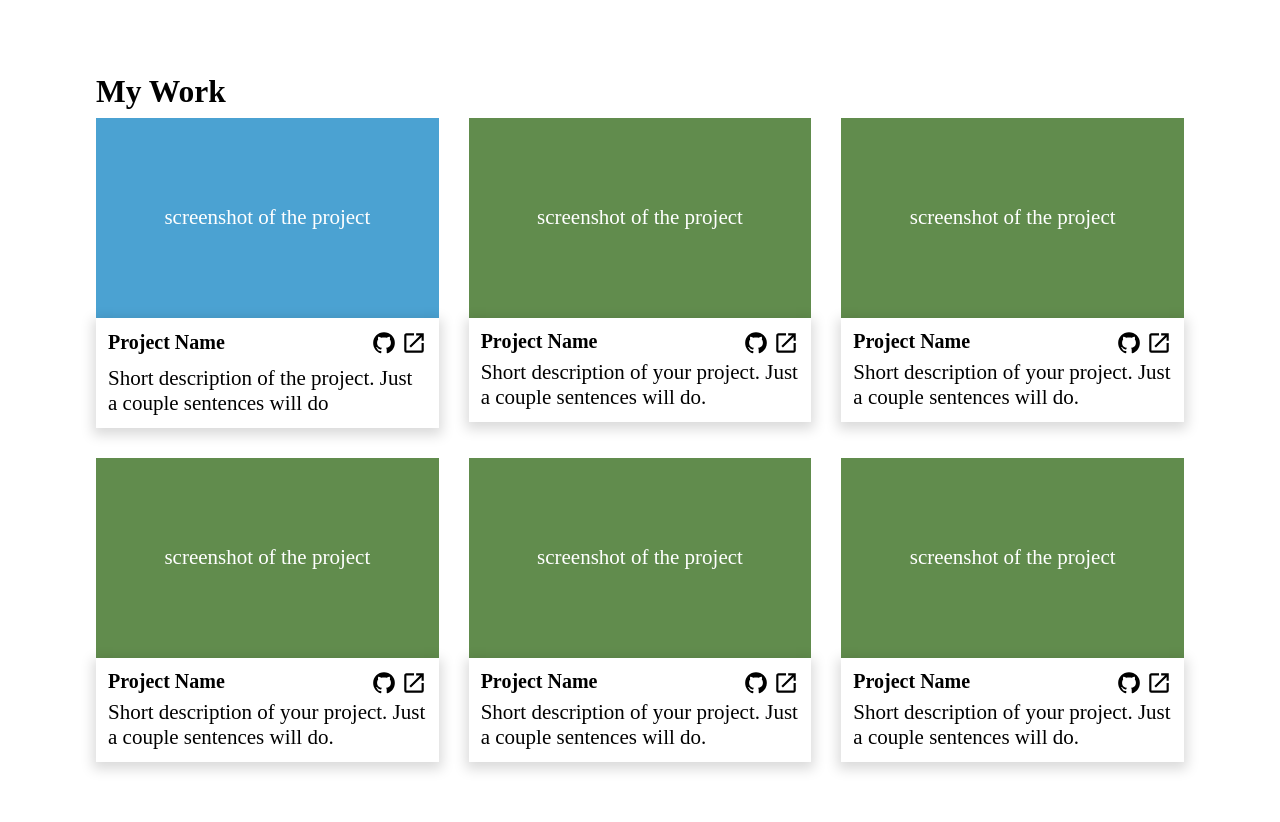
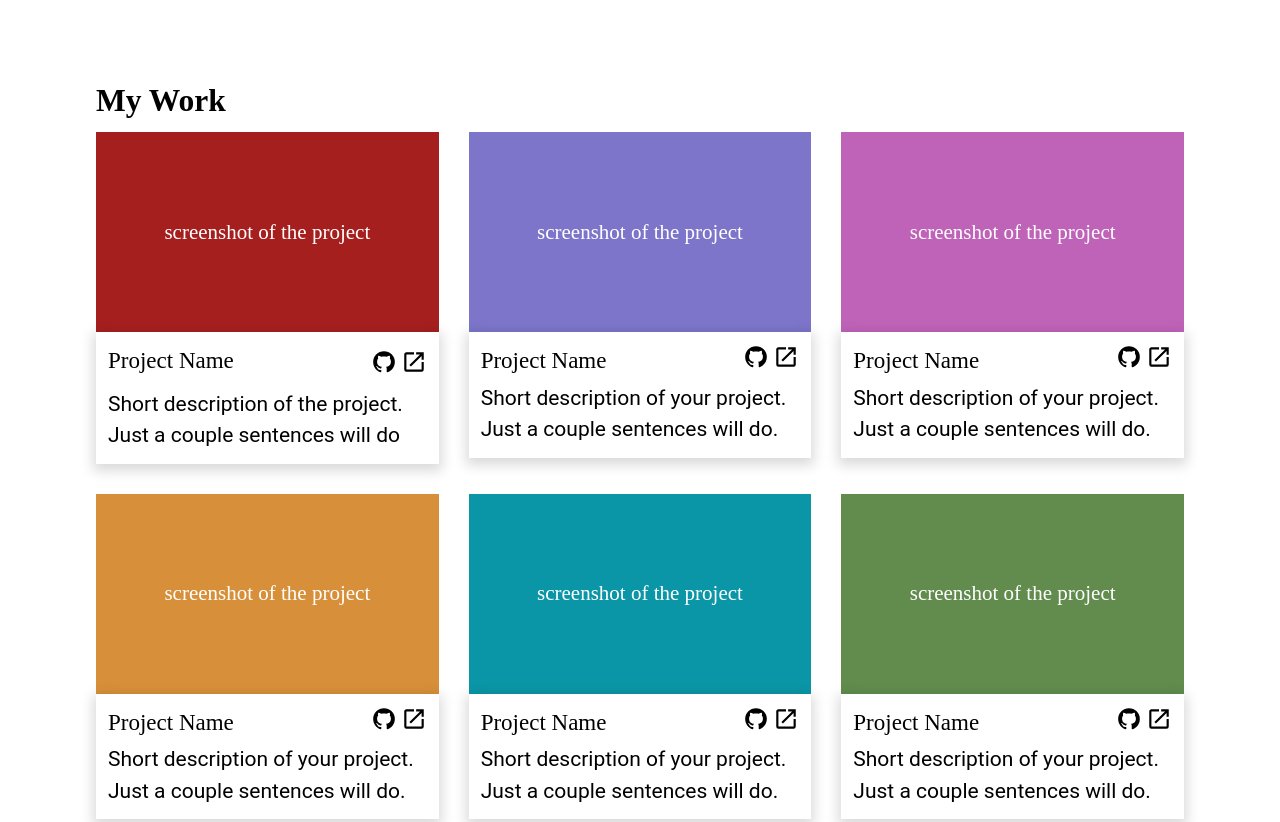
Before and after one commit to TonyFred-code/project-homepage, a plain HTML site: page index.html in a window 1280 px wide. Shown: the part 502-1324 px from the top of the page. Drawn offline with Linux system fonts and the light colour scheme.

Commit message:
feat: change font-styles and font related styles

```diff
--- a/style.css
+++ b/style.css
@@ -23,6 +23,8 @@ html {
 
 body {
   font-size: 2.1rem;
+  font-family: 'Roboto', sans-serif;
+  line-height: 1.5;
 }
 
 h1,
@@ -32,6 +34,7 @@ h4,
 h5,
 h6 {
   margin-bottom: 8px;
+  font-family: 'Playfair Display', serif;
 }
 
 a {
@@ -118,6 +121,10 @@ a {
   margin-bottom: 0;
 }
 
+.padding_10 {
+  padding: 10px;
+}
+
 .padding_12 {
   padding: 12px;
 }
@@ -131,13 +138,6 @@ a {
 }
 
 /* HERO SECTION */
-.hero-container {
-  /*
-  background-image: linear-gradient(to bottom right, var(--dark-blue) 75%, var(--white) 25%);
-  */
-  /* todo: fix hero background */
-}
-
 .hero__img-container {
   position: relative;
 }
@@ -155,34 +155,46 @@ a {
   color: var(--white);
 }
 
-.hero-text-container {
-}
-
-/* .projects-section__header {
-  te
-} */
-
 /* HERO SECTION ENDS */
 
 /* PROJECTS SECTION START */
-.project-title {
+.project-card-title {
+  font-size: 2.3rem;
+  font-weight: 500;
 }
 
-.project-card-title {
-  font-size: 2rem;
-}
 .placeholder-img {
   min-width: 200px;
   min-height: 200px;
-  background-color: var(--green);
 }
 
 .placeholder-img-text {
   color: var(--white);
+  font-family: 'Playfair Display', serif;
 }
 
 .placeholder-img_1 {
-  background-color: var(--light-blue);
+  background-color: var(--red);
+}
+
+.placeholder-img_2 {
+  background-color: var(--purple);
+}
+
+.placeholder-img_3 {
+  background-color: var(--pink);
+}
+
+.placeholder-img_4 {
+  background-color: var(--orange);
+}
+
+.placeholder-img_5 {
+  background-color: var(--dark-blue);
+}
+
+.placeholder-img_6 {
+  background-color: var(--green);
 }
 
 .projects-container {
```
